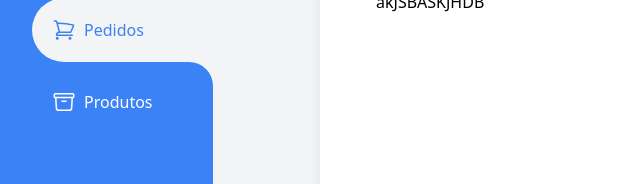
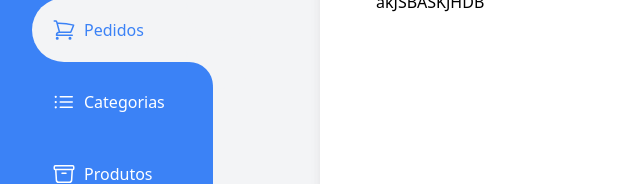
Before and after one commit to felipeJJ/e-commerce-admin, a Next.js app: page / in a window 1280 px wide. Shown: the part 146-330 px from the top of the page, without its empty margins (0-640 px from the left). Built offline with nearby package versions, Linux system fonts and the light colour scheme.

Commit message:
feat: adding the category option into the menu

```diff
--- a/components/Nav.tsx
+++ b/components/Nav.tsx
@@ -26,6 +26,12 @@ export default function Nav() {
                         </svg>
                         Pedidos
                     </Link>
+                    <Link href="/categorias" className={pathname === '/categorias' ? activeLink : inactiveLink}>
+                        <svg xmlns="http://www.w3.org/2000/svg" fill="none" viewBox="0 0 24 24" strokeWidth="1.5" stroke="currentColor" className="w-6 h-6">
+                            <path strokeLinecap="round" strokeLinejoin="round" d="M8.25 6.75h12M8.25 12h12m-12 5.25h12M3.75 6.75h.007v.008H3.75V6.75zm.375 0a.375.375 0 11-.75 0 .375.375 0 01.75 0zM3.75 12h.007v.008H3.75V12zm.375 0a.375.375 0 11-.75 0 .375.375 0 01.75 0zm-.375 5.25h.007v.008H3.75v-.008zm.375 0a.375.375 0 11-.75 0 .375.375 0 01.75 0z" />
+                        </svg>
+                        Categorias
+                    </Link>
                     <Link href="/produtos" className={pathname.includes('/produtos')? activeLink : inactiveLink}>
                         <svg xmlns="http://www.w3.org/2000/svg" fill="none" viewBox="0 0 24 24" strokeWidth={1.5} stroke="currentColor" className="w-6 h-6">
                             <path strokeLinecap="round" strokeLinejoin="round" d="M20.25 7.5l-.625 10.632a2.25 2.25 0 01-2.247 2.118H6.622a2.25 2.25 0 01-2.247-2.118L3.75 7.5M10 11.25h4M3.375 7.5h17.25c.621 0 1.125-.504 1.125-1.125v-1.5c0-.621-.504-1.125-1.125-1.125H3.375c-.621 0-1.125.504-1.125 1.125v1.5c0 .621.504 1.125 1.125 1.125z" />
```
